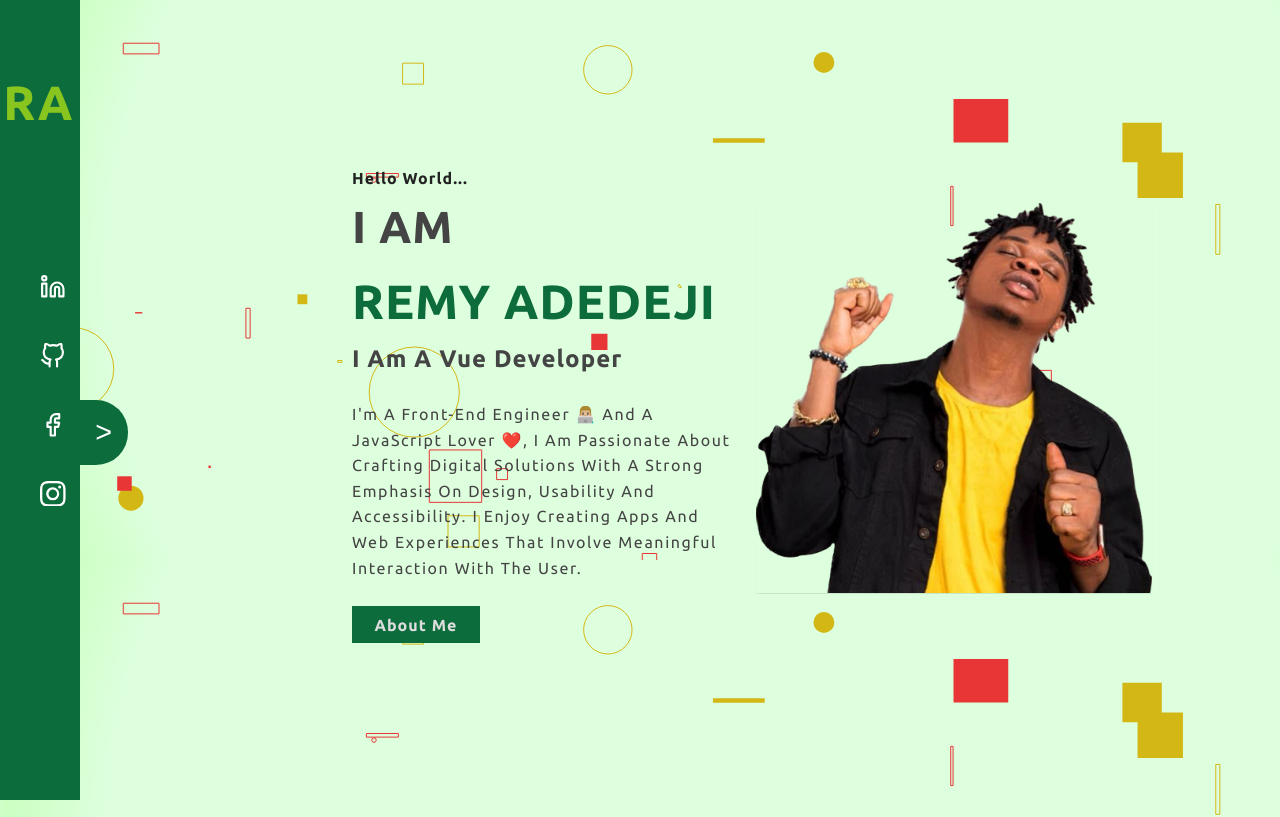
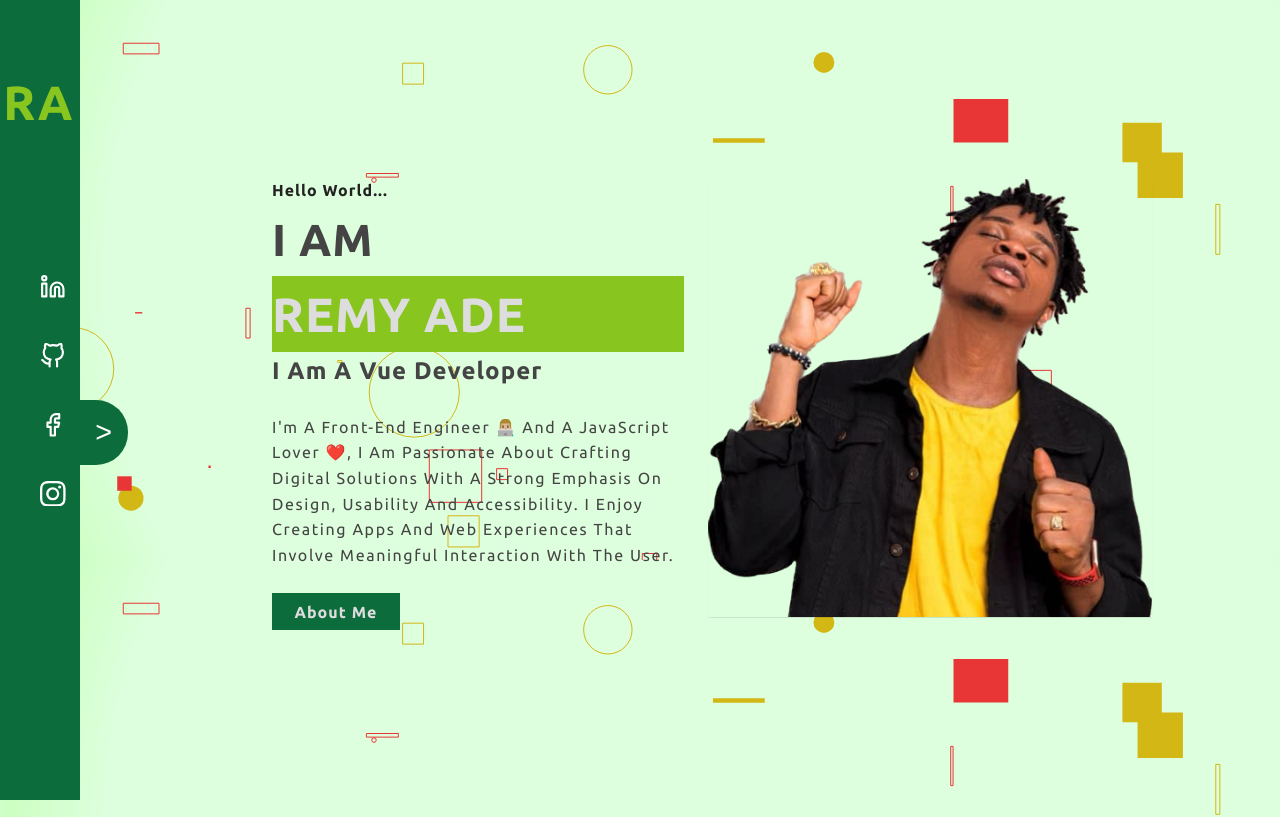
Before and after one commit to Oreolion/myPortfolioWithReact, a React (Vite) app: page / in a window 1280 px wide. Shown: the top 817 px of the page. Built offline with nearby package versions, Linux system fonts and the light colour scheme; some icons are missing.

Commit message:
add: minor fixes;

```diff
--- a/src/components/Homepage.jsx
+++ b/src/components/Homepage.jsx
@@ -1,8 +1,10 @@
 import "animate.css";
 import { TypeAnimation } from "react-type-animation";
 import picture from "../assets/images/remyr-removebg-preview.png";
+import { useState } from "react";
 
 const Homepage = () => {
+  const [textColor, setTextColor] = useState("");
   return (
     <>
       <section id="home" className="homepage">
@@ -10,26 +12,44 @@ const Homepage = () => {
           <h5>Hello World...</h5>
           <h1>
             I AM <br />
-            <TypeAnimation
-              sequence={["", 500, "REMY ADEDEJI", 2000]}
-              style={{ fontSize: "3rem" }}
-              speed={10}
-              repeat={2}
-            />
+            <div
+              style={{
+                backgroundColor: textColor,
+              }}
+            >
+              <TypeAnimation
+                sequence={[
+                  "",
+                  1000,
+                  () => setTextColor("rgb(136, 197, 31)"),
+
+                  "REMY ADEDEJI",
+                  2000,
+
+                ]}
+                style={{ fontSize: "3rem", color:  "#ddd",  }}
+                speed={10}
+                repeat={2}
+              />
+            </div>
           </h1>
-          <h3 className="">
+          <h3 className=""
+        >
             <TypeAnimation
               preRenderFirstString={true}
               sequence={[
                 500,
                 "I am a front-End developer", // initially rendered starting point
+
                 1000,
                 "I am a React developer",
+
                 1000,
                 "I am a Vue developer",
                 1000,
                 "I am a Javascript developer",
                 500,
+
               ]}
               speed={30}
               style={{ fontSize: "1.5rem" }}
--- a/src/index.css
+++ b/src/index.css
@@ -269,6 +269,7 @@ header h3 .ra {
 
 .homepage .content {
   flex: 1 1 20rem;
+  margin-left: -5rem;
 }
 
 .homepage .content h5 {
@@ -881,6 +882,10 @@ h1 span {
     padding-top: 1rem;
   }
 
+  .homepage .content {
+    margin-left: 0rem;
+  }
+
   .skillsbox {
     gap: 5rem;
   }
```
